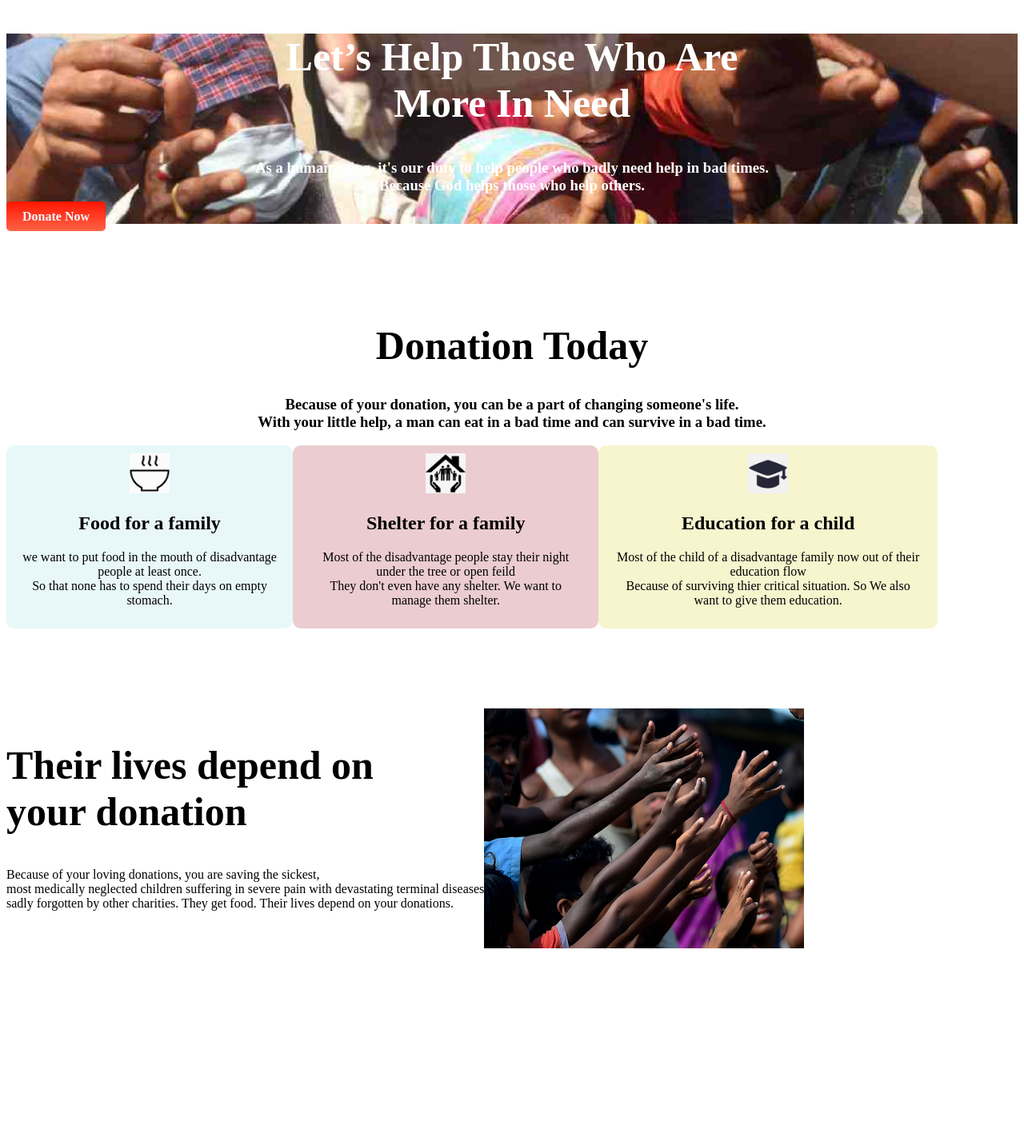
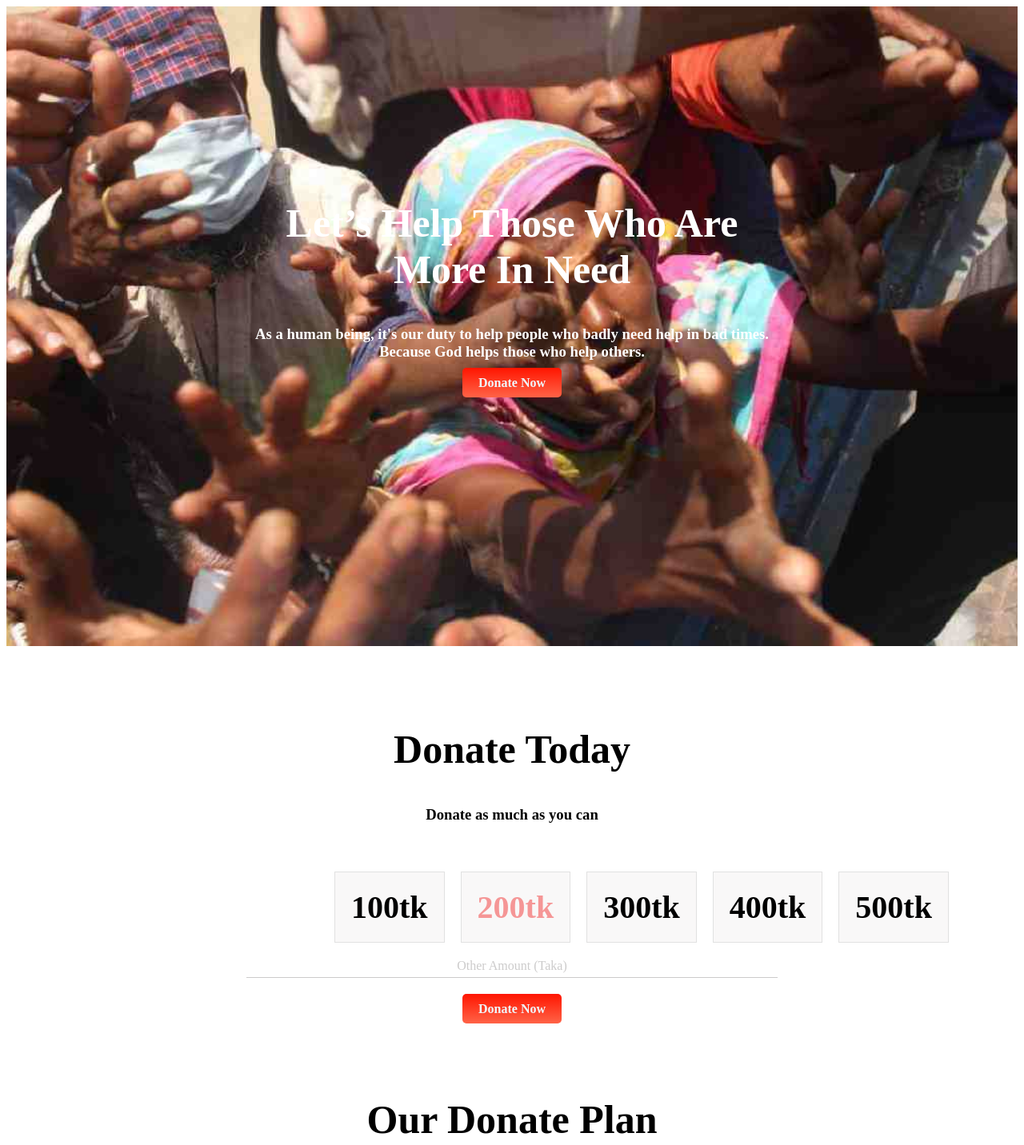
Before and after one commit to chayon8080/Donate-for-humanity, a plain HTML site: page index.html in a window 1280 px wide. Shown: the top 1432 px of the page at 80% size. Before the commit the page ends 1290 px from the top, so only its background shows below. Drawn offline with Linux system fonts and the light colour scheme; a web font is replaced by a local one.

Commit message:
fouth commit

```diff
--- a/index.html
+++ b/index.html
@@ -12,8 +12,12 @@
     <link rel="preconnect" href="https://fonts.gstatic.com" crossorigin>
     <link href="https://fonts.googleapis.com/css2?family=Gulzar&family=Poppins&display=swap" rel="stylesheet">
     <link rel="stylesheet" href="style.css">
+
+</head>
+
+<body>
     <section class="background">
-        <Div>
+        <Div class="text">
             <h1 class="text-align">Let’s Help Those Who Are <br>
                 More In Need</h1>
 
@@ -23,12 +27,33 @@
             <a class="link-button" href="https://www.bidyanondo.org/" target="_blank">Donate Now</a>
         </Div>
     </section>
-</head>
-<br><br><br><br><br>
 
-<body>
+    <section>
+        <div class="donatetext">
+            <h1>Donate Today</h1>
+            <h3>
+                Donate as much as you can
+            </h3>
+        </div>
+        <div class="donateammount">
+            <p>100tk</p>
+            <p class="colorp2">200tk</p>
+            <p>300tk</p>
+            <p>400tk</p>
+            <p>500tk</p>
+
+        </div>
+        <div class="altammount">
+            <p>Other Amount (Taka)</p>
+            <div class="donatebutton">
+                <a class="link-button" href="#" target="_blank">Donate Now</a>
+            </div>
+        </div>
+
+    </section>
+
     <div class="align">
-        <h1>Donation Today</h1>
+        <h1>Our Donate Plan</h1>
         <h3>Because of your donation, you can be a part of changing someone's life.
             <br> With your little help, a man can eat in
             a bad time and can survive in a bad time.
@@ -56,11 +81,6 @@
                 </p>
             </div>
 
-
-
-
-
-
             <div class="resize3 align ">
                 <img src="images/education.png" height="50px" width="50px">
                 <h2>Education for a child</h2>
@@ -75,7 +95,7 @@
     </section>
 
     <section class="flexible ">
-        <div>
+        <div class="picalign">
             <h1>Their lives depend on <br>
                 your donation</h1>
             <p>Because of your loving donations, you are saving the sickest, <br>
@@ -84,8 +104,22 @@
                 <br> sadly forgotten by other charities. They get food.
                 Their lives depend on your donations.
             </p>
+            <a href="#"><button class="link-button">How to Contribute?</button></a>
         </div>
         <div><img src="images/donation13.jpg" height="300px" width="400px"></div>
+    </section>
+    <section>
+        <div class="subscribe">
+            <h1>Get My Updates</h1>
+            <p>Be a part of our family of contribute brighten others life</p>
+        </div>
+        <div class="updated">
+            <form>
+                <input type="email" placeholder="email">
+                <button class="link-button3">Subscribe</button>
+
+            </form>
+        </div>
     </section>
 </body>
 
--- a/style.css
+++ b/style.css
@@ -3,15 +3,63 @@ body {
 }
 
 .background {
-    outline: 2em;
+
     background-image: url(images/donation8.jpg);
+    background-size: cover;
     background-repeat: no-repeat;
-    background-size: 100%;
+    background-position: center;
+    height: 100vh;
+    margin-bottom: 100px;
 }
 
 .text-align {
     text-align: center;
     color: white;
+}
+
+.text {
+    text-align: center;
+    padding-top: 200px;
+
+}
+
+.donatetext {
+    text-align: center;
+    margin: 50px;
+
+}
+
+.donateammount {
+    display: flex;
+    margin-left: 400px;
+
+
+}
+
+.donateammount p {
+    border: 0.5px solid #d2d2d29a;
+    margin: 10px;
+    padding: 20px 20px;
+    font-size: 40px;
+    background-color: rgba(212, 210, 210, 0.149);
+    font-weight: bold;
+
+
+}
+
+.colorp2 {
+    border: 2px solid #f64545;
+    color: #f46d6db4;
+    background-color: #fc81818f;
+
+}
+
+.altammount p {
+    text-align: center;
+    color: rgba(174, 173, 173, 0.63);
+    border-bottom: 1px solid rgba(174, 173, 173, 0.63);
+    margin: 10px 300px;
+    padding-bottom: 5px;
 }
 
 .link-button {
@@ -35,19 +83,24 @@ h1 {
 .flexible {
     display: flex;
     margin-bottom: 100px;
+    margin-left: 100px;
     padding-right: 100px;
+    margin-right: 20px;
 }
 
 .resize1 {
     background-color: #d6f2f28d;
     padding: 10px 20px;
     border-radius: 10px;
+    margin: 10px;
+
 }
 
 .resize2 {
     background-color: #dfadb59e;
     padding: 10px 20px;
     border-radius: 10px;
+    margin: 10px;
 
 }
 
@@ -55,4 +108,39 @@ h1 {
     background-color: #efeda78e;
     padding: 10px 20px;
     border-radius: 10px;
+    margin: 10px;
 }
+
+.donatebutton {
+    text-align: center;
+    margin-top: 30px;
+    margin-bottom: 100px;
+}
+
+.picalign {
+    margin-right: 300px;
+}
+
+.subscribe {
+    margin-top: 50px;
+    text-align: center;
+}
+
+.updated {
+    margin: 100px 450px;
+    background-color: #fcda92ee;
+    padding: 50px 40px;
+}
+
+.link-button3 {
+    text-decoration: none;
+    background-image: linear-gradient(#ff1500, tomato);
+    padding: 0.8px 2px;
+    font-weight: 200;
+    color: aliceblue;
+}
+
+.updated input {
+    margin-left: 120px;
+
+}
```
